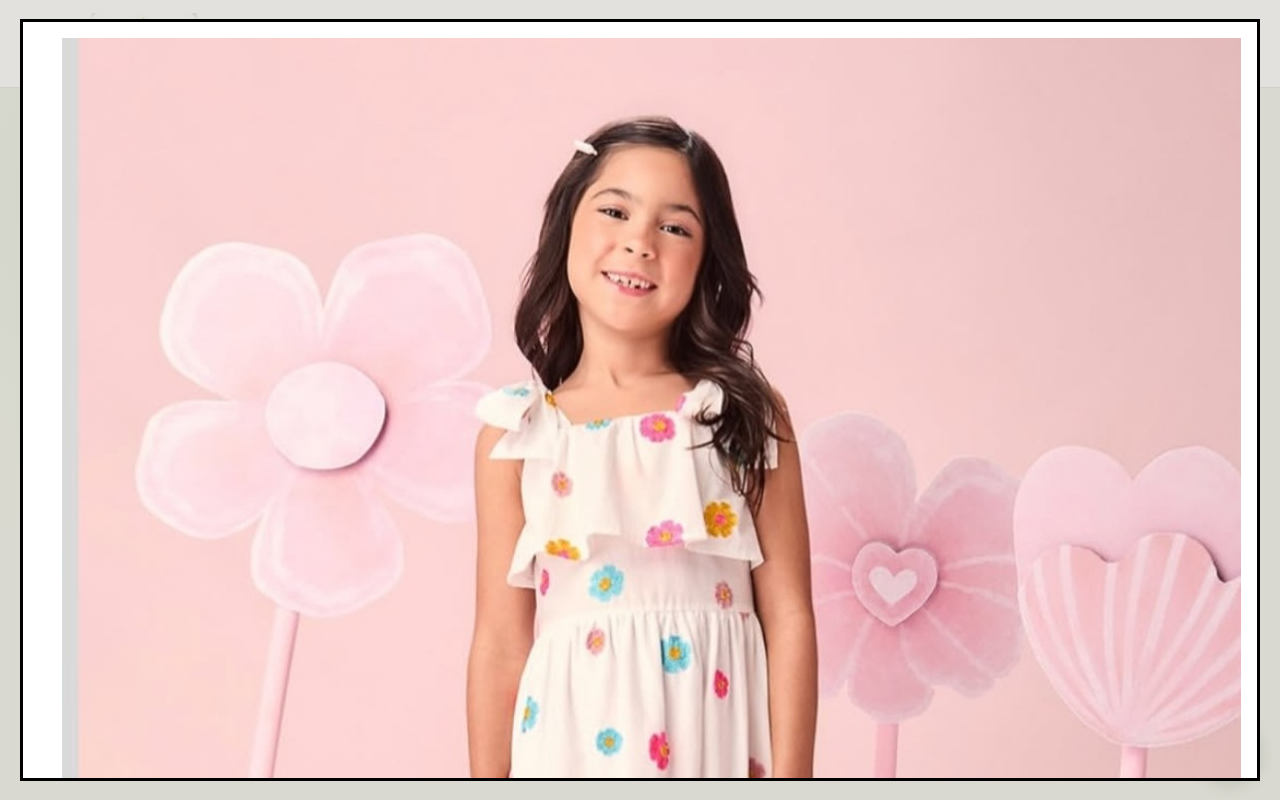
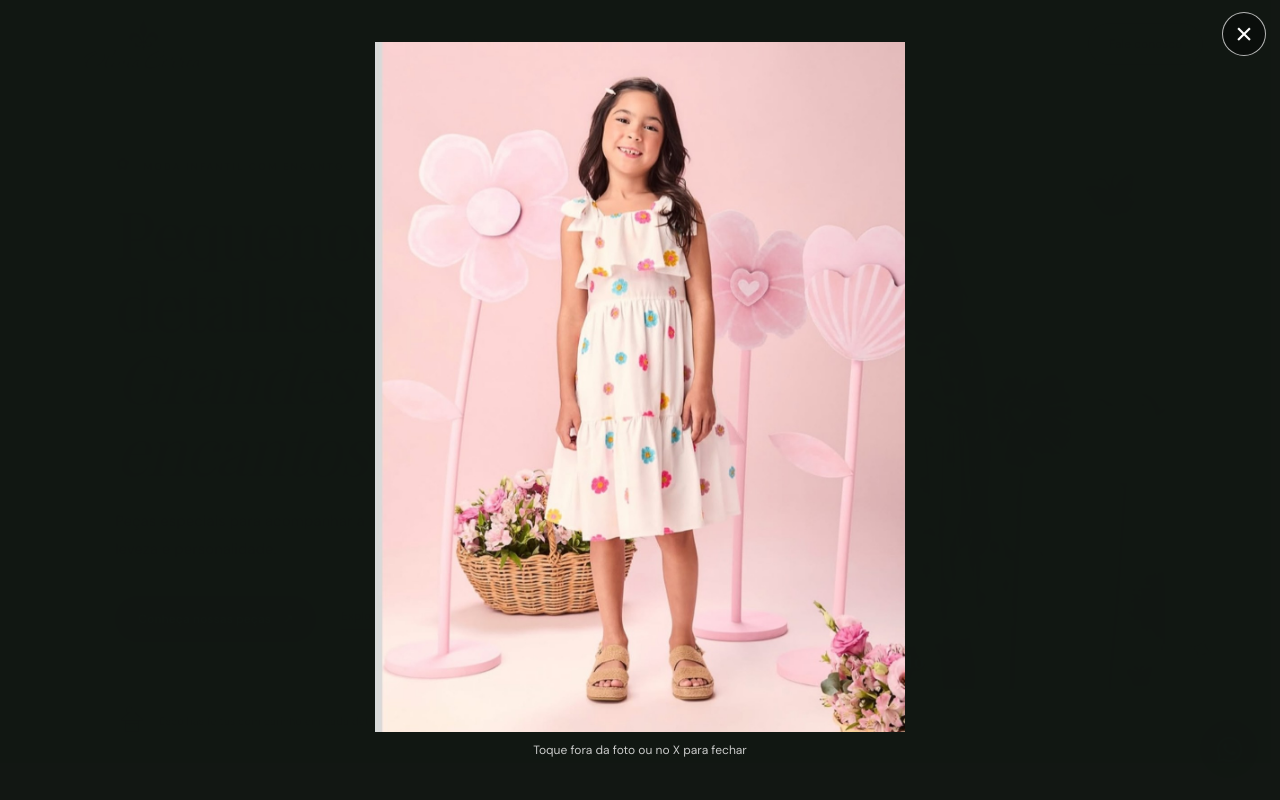
Before and after one commit to wchagas73-lang/Oliviacorrea, a plain HTML site: page index.html in a window 1280 px wide. Both pictures are taken after a click on the button 920 px from the left and 445 px from the top of the page. Shown: the top 800 px of the page. Drawn offline with nearby package versions, Linux system fonts and the light colour scheme.

Commit message:
Ajusta enquadramento e amplia fotos em todas as telas

```diff
--- a/style.css
+++ b/style.css
@@ -763,3 +763,34 @@ a{color:inherit;text-decoration:none}
 #colecao .gallery > .product-tall:first-child img{
   object-position:center top !important;
 }
+
+
+/* Enquadramento das fotos: prioriza a parte superior sem alterar os quadros */
+#colecao .gallery .product-card img,
+.story-product img,
+.story-photo img{object-position:center top}
+
+/* Fotos clicaveis e ampliacao responsiva */
+.photo-zoomable{cursor:zoom-in;touch-action:manipulation}
+.photo-viewer{
+ position:fixed;inset:0;width:100vw;height:100dvh;max-width:none;max-height:none;
+ margin:0;padding:clamp(14px,3vw,28px);border:0;background:rgba(18,23,19,.94);
+ color:#fff;overflow:hidden;align-items:center;justify-content:center;flex-direction:column
+}
+.photo-viewer[open]{display:flex}
+.photo-viewer::backdrop{background:rgba(18,23,19,.94)}
+.photo-viewer-image{
+ display:block;width:100%;height:calc(100% - 54px);max-width:1500px;
+ object-fit:contain;object-position:center;border-radius:4px
+}
+.photo-viewer-close{
+ position:absolute;top:max(12px,env(safe-area-inset-top));right:max(14px,env(safe-area-inset-right));
+ z-index:2;width:44px;height:44px;border:1px solid rgba(255,255,255,.7);
+ border-radius:50%;background:rgba(0,0,0,.38);color:#fff;font-size:30px;line-height:1;cursor:pointer
+}
+.photo-viewer-hint{margin:10px 0 0;color:rgba(255,255,255,.78);font-size:12px;text-align:center}
+@media(max-width:600px){
+ .photo-viewer{padding:12px}
+ .photo-viewer-image{height:calc(100% - 48px)}
+ .photo-viewer-close{width:42px;height:42px}
+}
```
